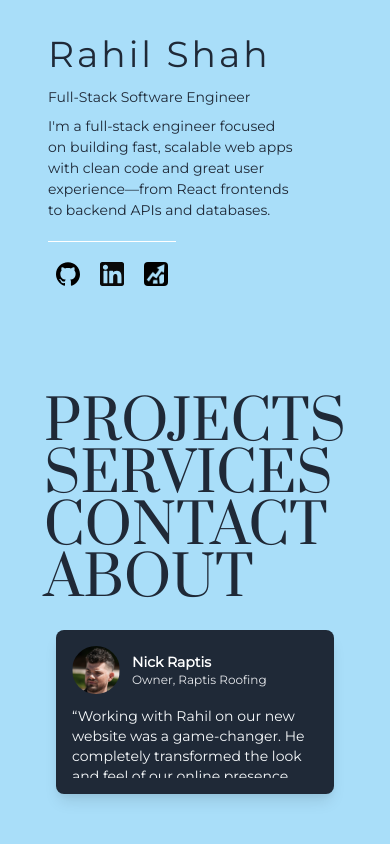
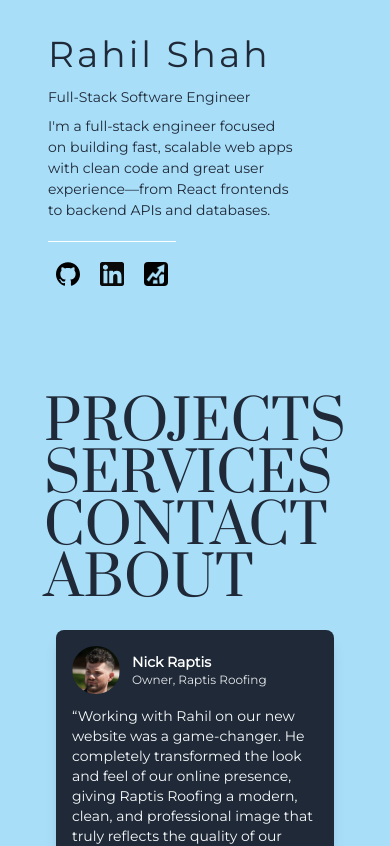
Before and after one commit to rahilshah105/Personal-Website, a Next.js app: page / in a window 390 px wide. Shown: the top 846 px of the page. Built offline with nearby package versions, Linux system fonts and the light colour scheme.

Commit message:
fixed mobile support

```diff
--- a/src/app/components/Home/TestimonialBox.module.css
+++ b/src/app/components/Home/TestimonialBox.module.css
@@ -1,6 +1,5 @@
-/* container styles */
 .container {
-  position: relative;
+  position: static; /* Default for mobile */
   transition: opacity 700ms;
   z-index: 10;
   margin-top: 1.5rem;
@@ -19,12 +18,6 @@
   opacity: 1;
 }
 
-/* header image */
-.container .profile {
-  border-radius: 9999px;
-}
-
-/* expanding testimonial */
 .content {
   margin-top: 0.75rem;
   font-size: 0.875rem;
@@ -51,17 +44,23 @@
   }
 }
 
-/* medium-screen overrides */
+/* Desktop-only absolute positioning and animation */
 @media (min-width: 768px) {
   .container {
     position: absolute;
-    top: 7.5rem;   /* 18 * 0.25rem */
-    left: 4rem;    /* 16 * 0.25rem */
+    top: 7.5rem;
+    left: 4rem;
     margin-top: 0;
     margin-left: 0;
     animation: bounce 1s infinite;
   }
+
   .container:hover {
     animation-play-state: paused;
   }
 }
+@media (max-width: 767px) {
+  .content {
+    max-height: 1000px; /* essentially disable max-height */
+  }
+}
```
